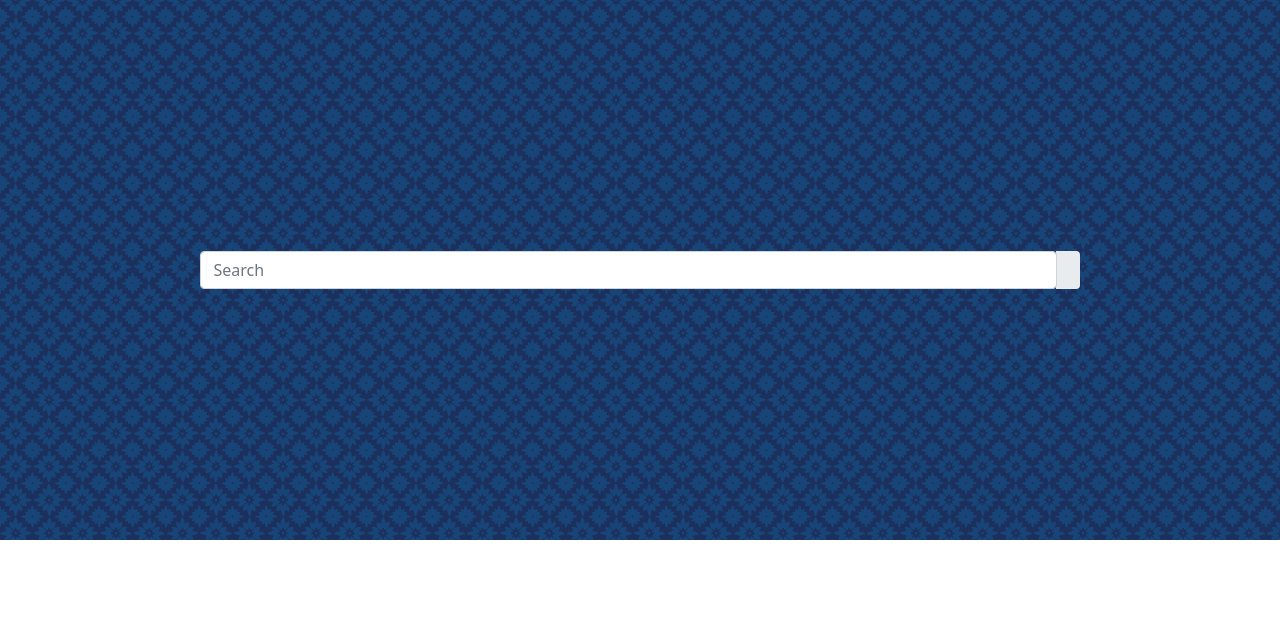
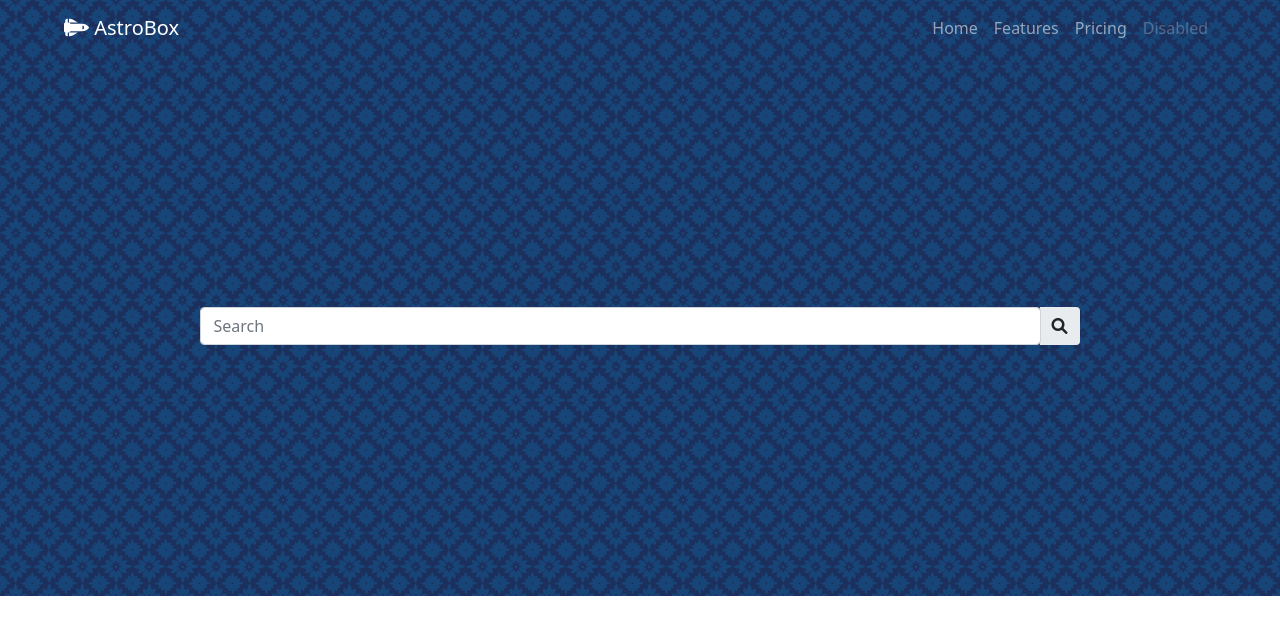
Before and after one commit to abarkdull/movie-rec-react, a React (Create React App) app: page / in a window 1280 px wide. Shown: the top 634 px of the page. Built offline with nearby package versions, Linux system fonts and the light colour scheme.

Commit message:
add Navbar.js and Font-Awesome styling

```diff
--- a/package.json
+++ b/package.json
@@ -3,11 +3,16 @@
   "version": "0.1.0",
   "private": true,
   "dependencies": {
+    "@fortawesome/fontawesome": "^1.1.8",
+    "@fortawesome/fontawesome-free-solid": "^5.0.13",
+    "@fortawesome/react-fontawesome": "^0.1.17",
     "@testing-library/jest-dom": "^5.16.2",
     "@testing-library/react": "^12.1.4",
     "@testing-library/user-event": "^13.5.0",
+    "font-awesome": "^4.7.0",
     "react": "^17.0.2",
     "react-dom": "^17.0.2",
+    "react-fontawesome": "^1.7.1",
     "react-scripts": "5.0.0",
     "web-vitals": "^2.1.4"
   },
--- a/public/index.html
+++ b/public/index.html
@@ -30,6 +30,9 @@
     <link href="https://cdn.jsdelivr.net/npm/bootstrap@5.1.3/dist/css/bootstrap.min.css" rel="stylesheet" integrity="sha384-1BmE4kWBq78iYhFldvKuhfTAU6auU8tT94WrHftjDbrCEXSU1oBoqyl2QvZ6jIW3" crossorigin="anonymous">
     <script src="https://cdn.jsdelivr.net/npm/bootstrap@5.1.3/dist/js/bootstrap.bundle.min.js" integrity="sha384-ka7Sk0Gln4gmtz2MlQnikT1wXgYsOg+OMhuP+IlRH9sENBO0LRn5q+8nbTov4+1p" crossorigin="anonymous"></script>
 
+    <!-- Font Awesome -->
+    <link rel="stylesheet" href="https://cdnjs.cloudflare.com/ajax/libs/font-awesome/6.0.0/css/all.min.css" integrity="sha512-9usAa10IRO0HhonpyAIVpjrylPvoDwiPUiKdWk5t3PyolY1cOd4DSE0Ga+ri4AuTroPR5aQvXU9xC6qOPnzFeg==" crossorigin="anonymous" referrerpolicy="no-referrer" />
+
 
     <title>React App</title>
   </head>
--- a/src/App.js
+++ b/src/App.js
@@ -1,15 +1,19 @@
 import React from 'react';
 import SearchBar from './components/SearchBar';
+import Navbar from './components/Navbar';
 
 const App = () => {
 
     return (
-        <div className='container-fluid' style={{ backgroundImage: 'url(moroccan-flower-dark.png' }}>
-            <section id='title'>
-                <div className='row' style={{ padding: "20% 15%" }}>
-                    <SearchBar />
-                </div>
-            </section>
+        <div style={{ backgroundImage: 'url(moroccan-flower-dark.png) '}}>
+            <Navbar />
+            <div className='container-fluid' style={{ backgroundColor: 'transparent' }}>
+                <section id='title'>
+                    <div className='row' style={{ padding: "20% 15%" }}>
+                        <SearchBar />
+                    </div>
+                </section>
+            </div>
         </div>
     );
 }
--- /dev/null
+++ b/src/components/Navbar.js
@@ -0,0 +1,32 @@
+/* eslint-disable jsx-a11y/anchor-is-valid */
+import React from 'react';
+
+
+const Navbar = (props) => {
+    return (
+        <nav class="navbar navbar-expand-lg navbar-dark" style={{ paddingRight: '5%', paddingLeft: '5%' }}>
+            <a class="navbar-brand" href="#"><i class="fa-solid fa-shuttle-space"></i> AstroBox</a>
+            <button class="navbar-toggler" type="button" data-toggle="collapse" data-target="#navbarNav" aria-controls="navbarNav" aria-expanded="false" aria-label="Toggle navigation">
+                <span class="navbar-toggler-icon"></span>
+            </button>
+            <div class="collapse navbar-collapse" id="navbarNav">
+                <ul class="navbar-nav ms-auto">
+                    <li class="nav-item active">
+                        <a class="nav-link" href="#">Home <span class="sr-only">(current)</span></a>
+                    </li>
+                    <li class="nav-item">
+                        <a class="nav-link" href="#">Features</a>
+                    </li>
+                    <li class="nav-item">
+                        <a class="nav-link" href="#">Pricing</a>
+                    </li>
+                    <li class="nav-item">
+                        <a class="nav-link disabled" href="#">Disabled</a>
+                    </li>
+                </ul>
+            </div>
+        </nav>
+    );
+}
+
+export default Navbar;
--- a/src/index.js
+++ b/src/index.js
@@ -1,6 +1,7 @@
 import React from 'react';
 import ReactDOM from 'react-dom';
 import App from "./app"
+import 'font-awesome/css/font-awesome.min.css';
 
 ReactDOM.render(
     <App />,
```
Also changed, not shown: public/style.css (added), 1 other file (tests, documents, lock files or other folders).
